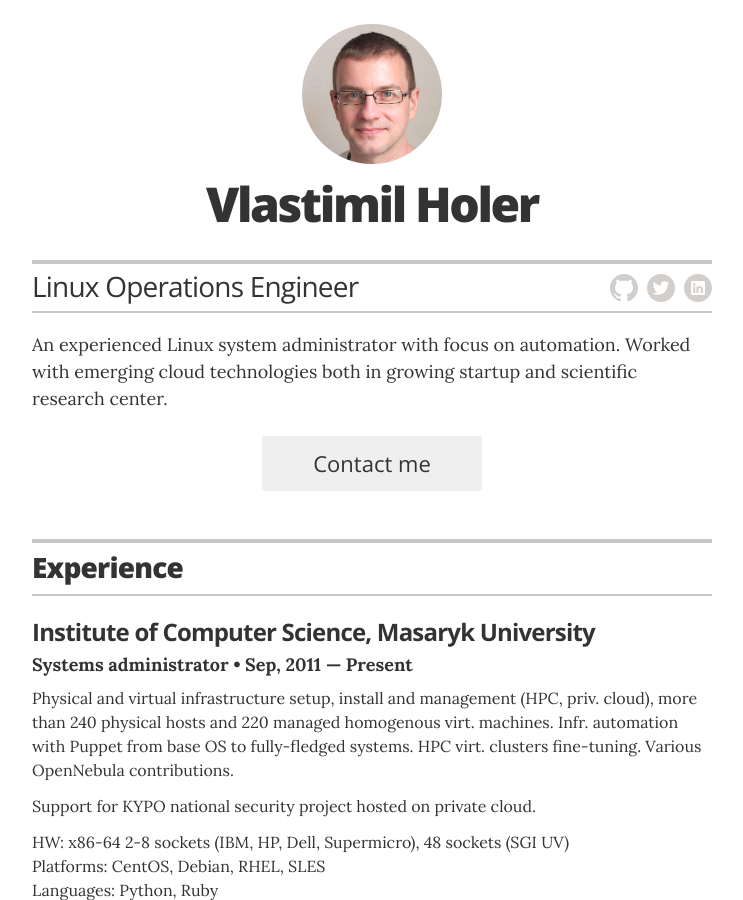
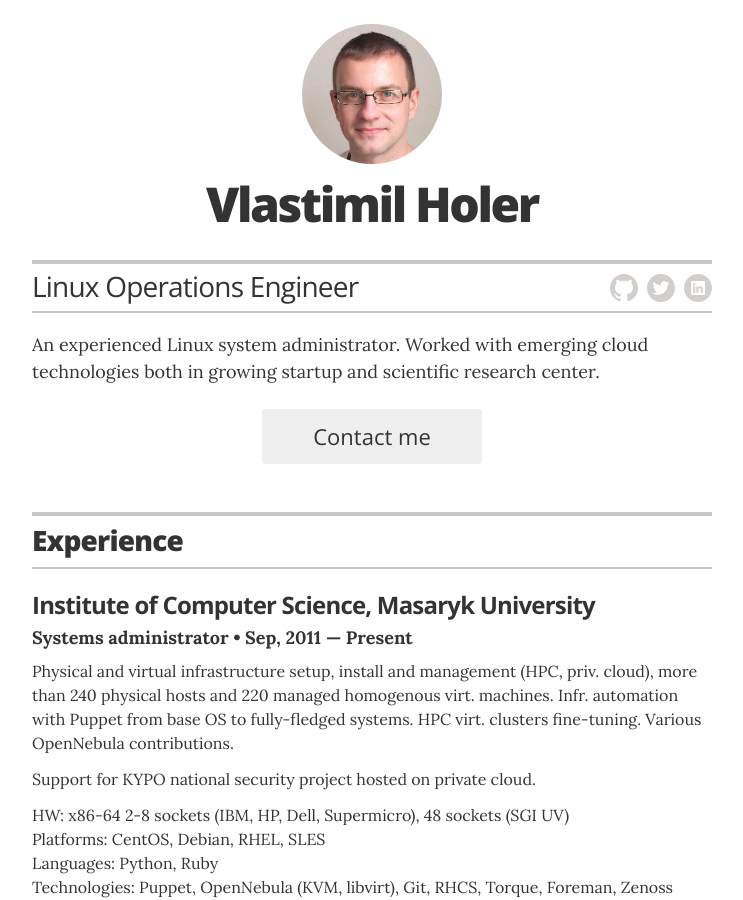
Before and after one commit to al3xhh/ahuertas.github.io, a Jekyll site: the page built from index.html, in a window 1280 px wide and 900 px high. Shown: the whole window, without its empty margins (268-1011 px from the left). Built offline with Jekyll 4.4.1, drawn with Linux system fonts in a browser that asks for light colours.

Commit message:
Remove "focus on automation"

```diff
--- a/_layouts/resume.html
+++ b/_layouts/resume.html
@@ -28,7 +28,7 @@
 
         <div class="executive-summary" itemprop="description">
           <p>
-An experienced Linux system administrator with focus on automation. Worked with emerging cloud technologies both in growing startup and scientific research center.
+An experienced Linux system administrator. Worked with emerging cloud technologies both in growing startup and scientific research center.
           </p>
         </div>
 
```
